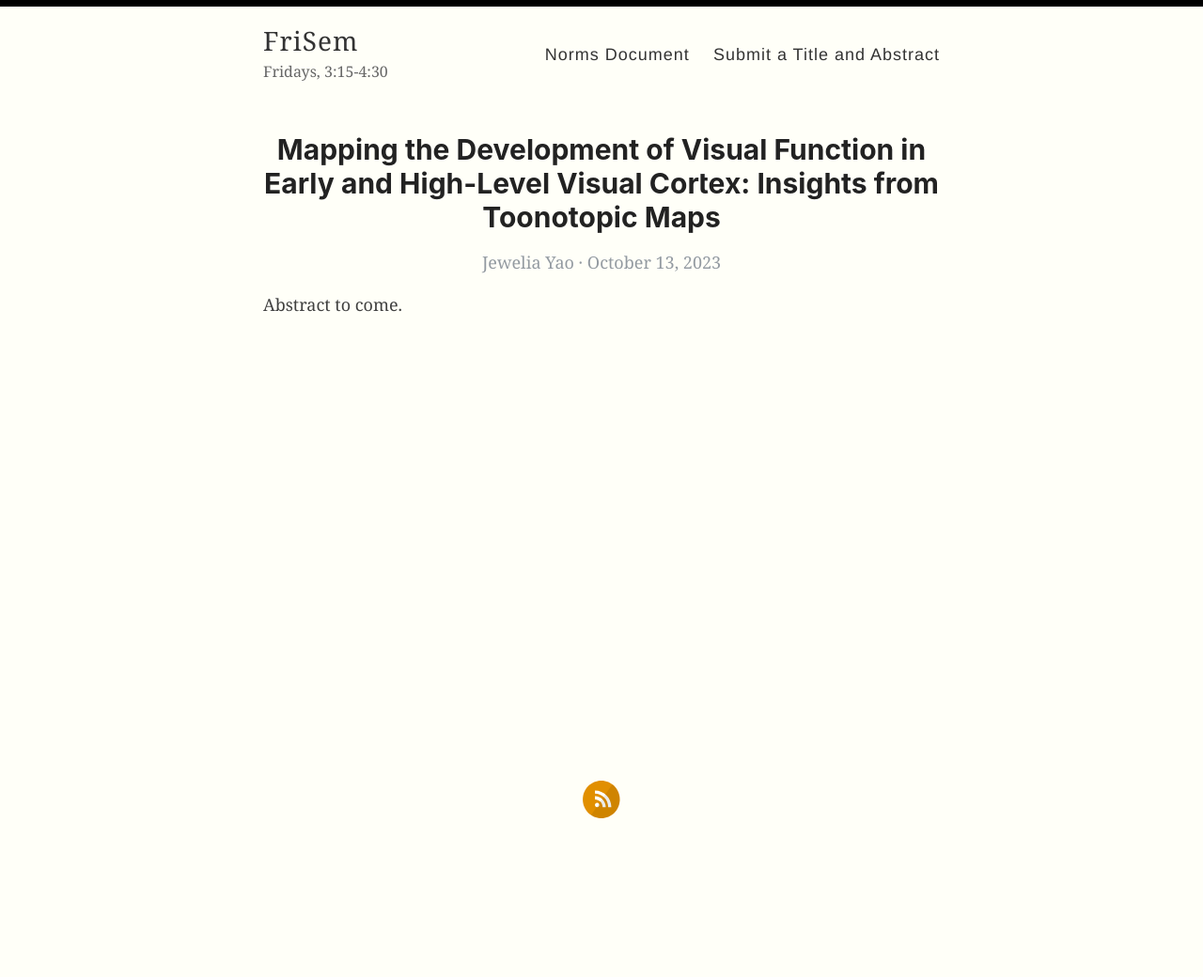
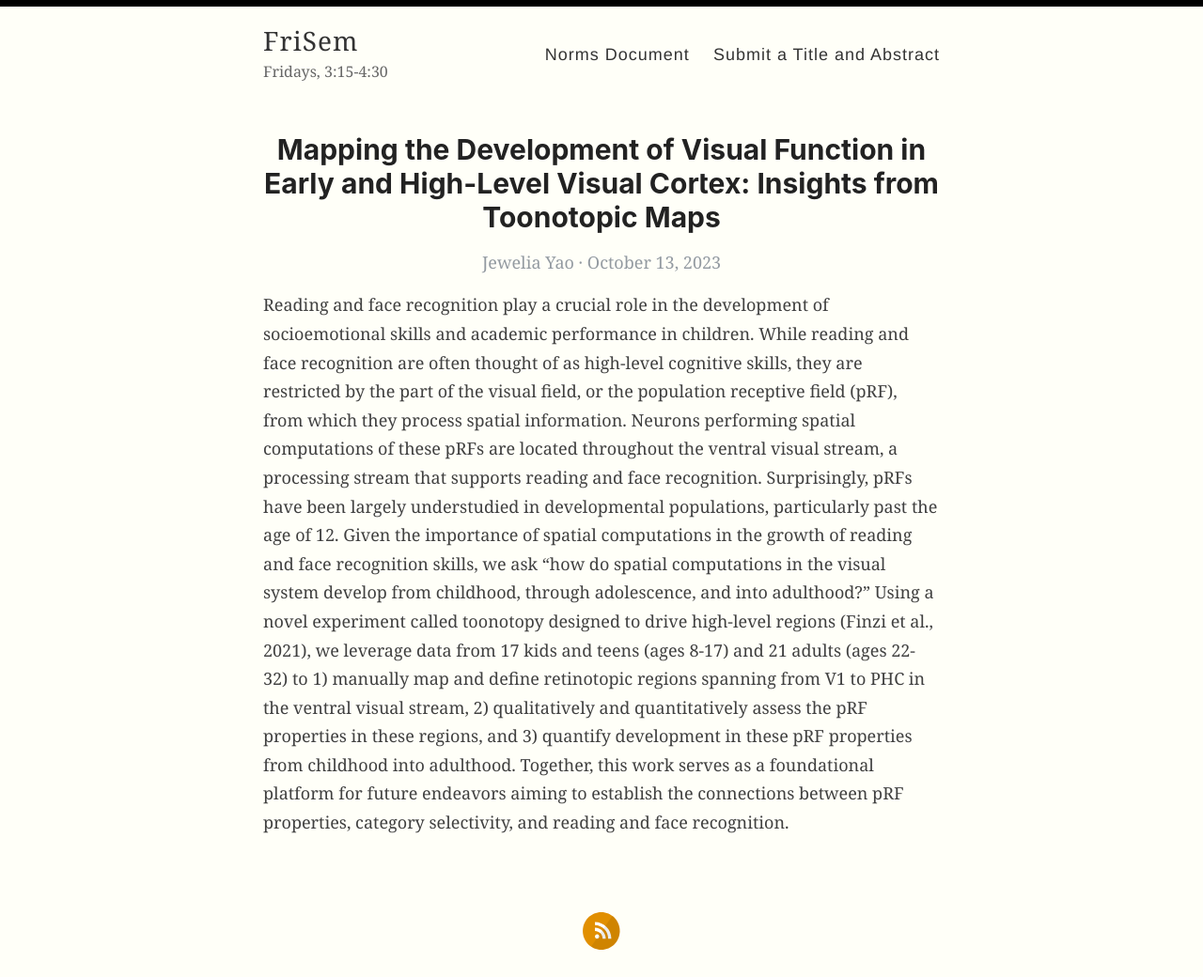
Before and after one commit to frisem/frisem.github.io, a Jekyll site: the page built from _posts/2023-10-13-jewelia-yao.md, in a window 1280 px wide. Shown: the whole page at 94% size. Built offline with Jekyll 4.4.1, drawn with Linux system fonts in a browser that asks for light colours; before the commit the page ends 900 px from its top, so only the background shows below that.

Commit message:
added Jewelia's abstract

```diff
--- a/_posts/2023-10-13-jewelia-yao.md
+++ b/_posts/2023-10-13-jewelia-yao.md
@@ -4,4 +4,4 @@
 speaker: Jewelia Yao
 ---
 
-Abstract to come.
+Reading and face recognition play a crucial role in the development of socioemotional skills and academic performance in children. While reading and face recognition are often thought of as high-level cognitive skills, they are restricted by the part of the visual field, or the population receptive field (pRF), from which they process spatial information. Neurons performing spatial computations of these pRFs are located throughout the ventral visual stream, a processing stream that supports reading and face recognition. Surprisingly, pRFs have been largely understudied in developmental populations, particularly past the age of 12. Given the importance of spatial computations in the growth of reading and face recognition skills, we ask “how do spatial computations in the visual system develop from childhood, through adolescence, and into adulthood?” Using a novel experiment called toonotopy designed to drive high-level regions (Finzi et al., 2021), we leverage data from 17 kids and teens (ages 8-17) and 21 adults (ages 22-32) to 1) manually map and define retinotopic regions spanning from V1 to PHC in the ventral visual stream, 2) qualitatively and quantitatively assess the pRF properties in these regions, and 3) quantify development in these pRF properties from childhood into adulthood. Together, this work serves as a foundational platform for future endeavors aiming to establish the connections between pRF properties, category selectivity, and reading and face recognition.
```
